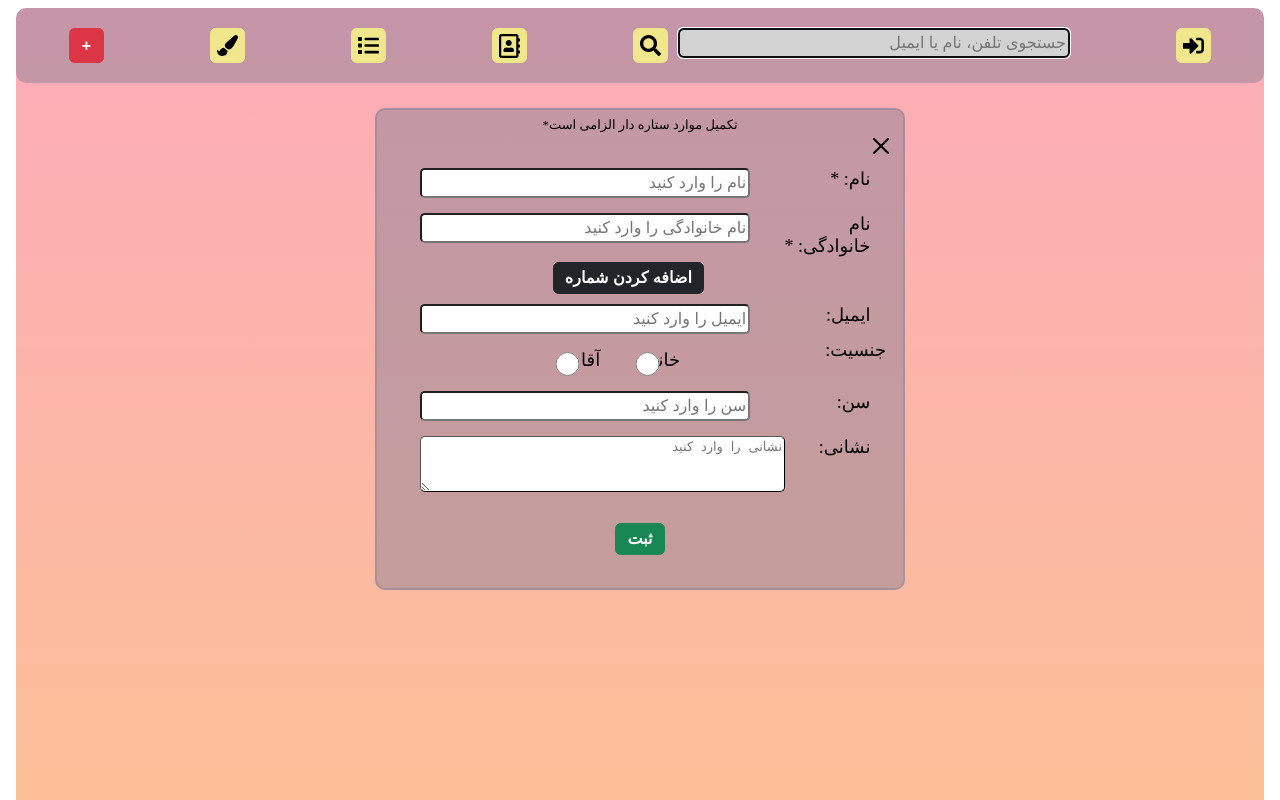
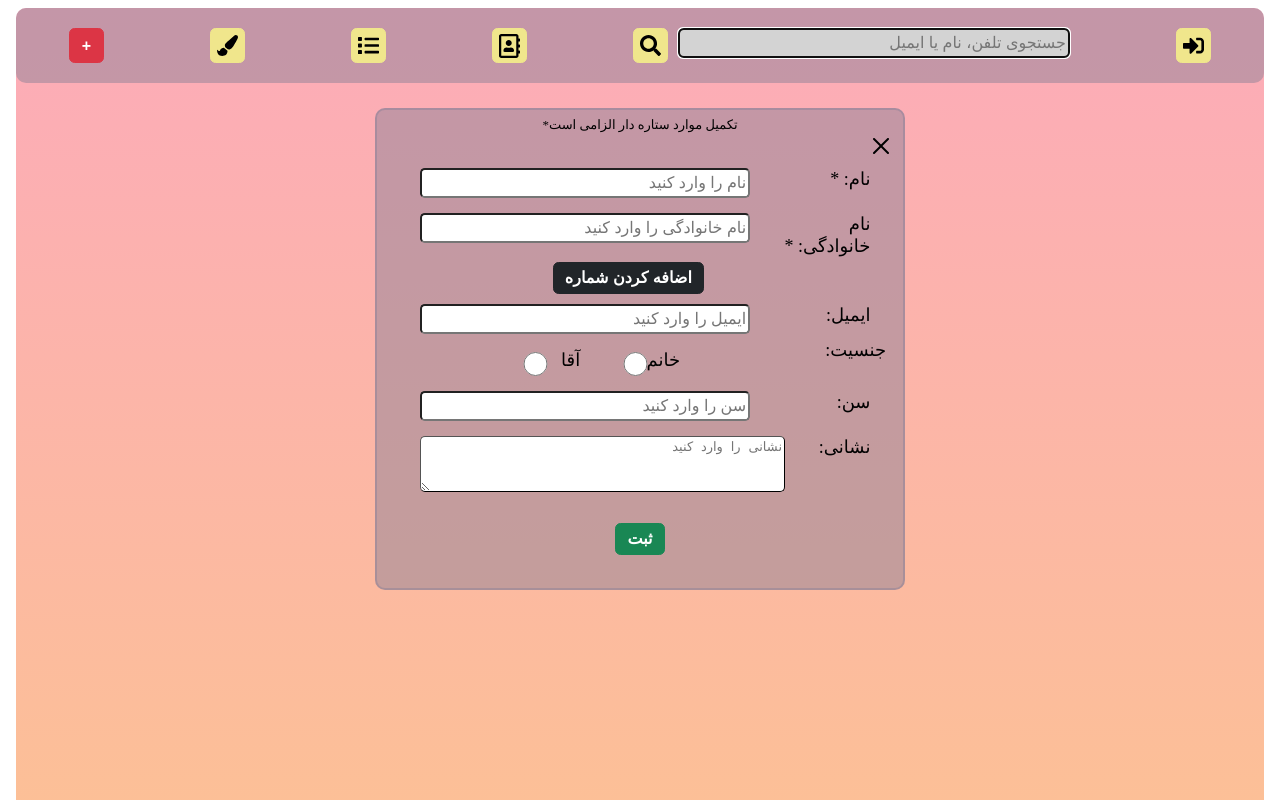
Before and after one commit to sepidehtajdini/Phonebook, a React (Create React App) app: page /AddContactForm in a window 1280 px wide. Shown: the top 800 px of the page. Built offline with nearby package versions, Linux system fonts and the light colour scheme.

Commit message:
Add files via upload

```diff
--- a/src/Shared/Input/input.css
+++ b/src/Shared/Input/input.css
@@ -29,6 +29,7 @@ input:focus {
         margin-top: 2px;
         padding: 2px;
     }
+
     input {
         height: 0.8rem;
         margin-left: 5px;
@@ -72,7 +73,7 @@ input:focus {
     }
 
     .gender-type {
-        width: 40px;
+        width: 50px;
         margin-top: 4px;
         padding: 0;
     }
@@ -102,7 +103,7 @@ input:focus {
     }
 
     .gender-type {
-        width: 30px;
+        width: 55px;
         margin-top: 4px;
         padding: 0;
     }
@@ -130,7 +131,6 @@ input:focus {
     }
 
     .gender-type {
-        width: 35px;
         margin-top: 5px;
         padding: 2px;
     }
@@ -156,7 +156,7 @@ input:focus {
     }
 
     .gender-type {
-        width: 50px;
+        width: 70px;
         padding: 4px;
     }
 
@@ -177,7 +177,7 @@ input:focus {
     }
 
     .gender-type {
-        width: 60px;
+        width: 80px;
         padding: 5px;
     }
 
```
